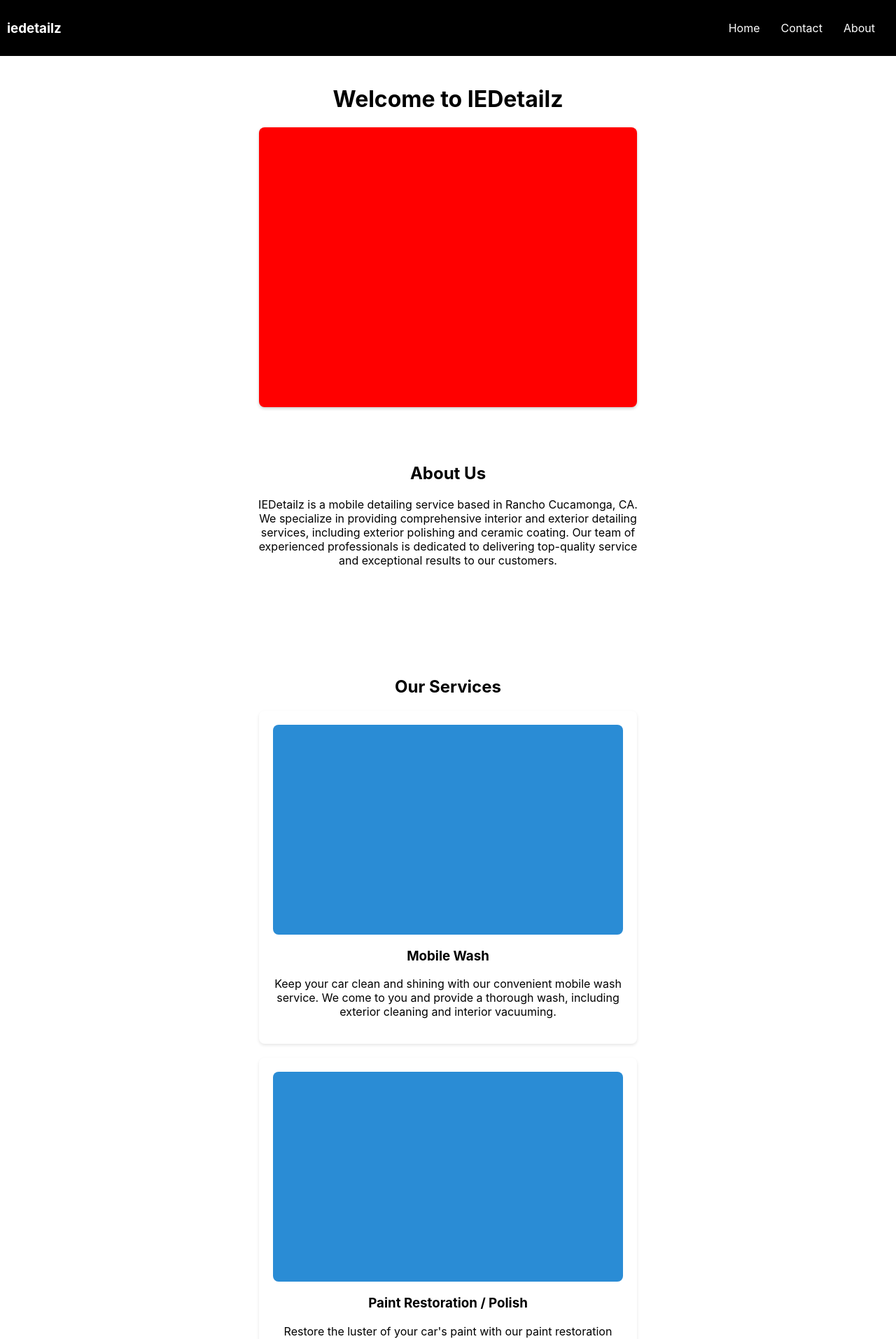
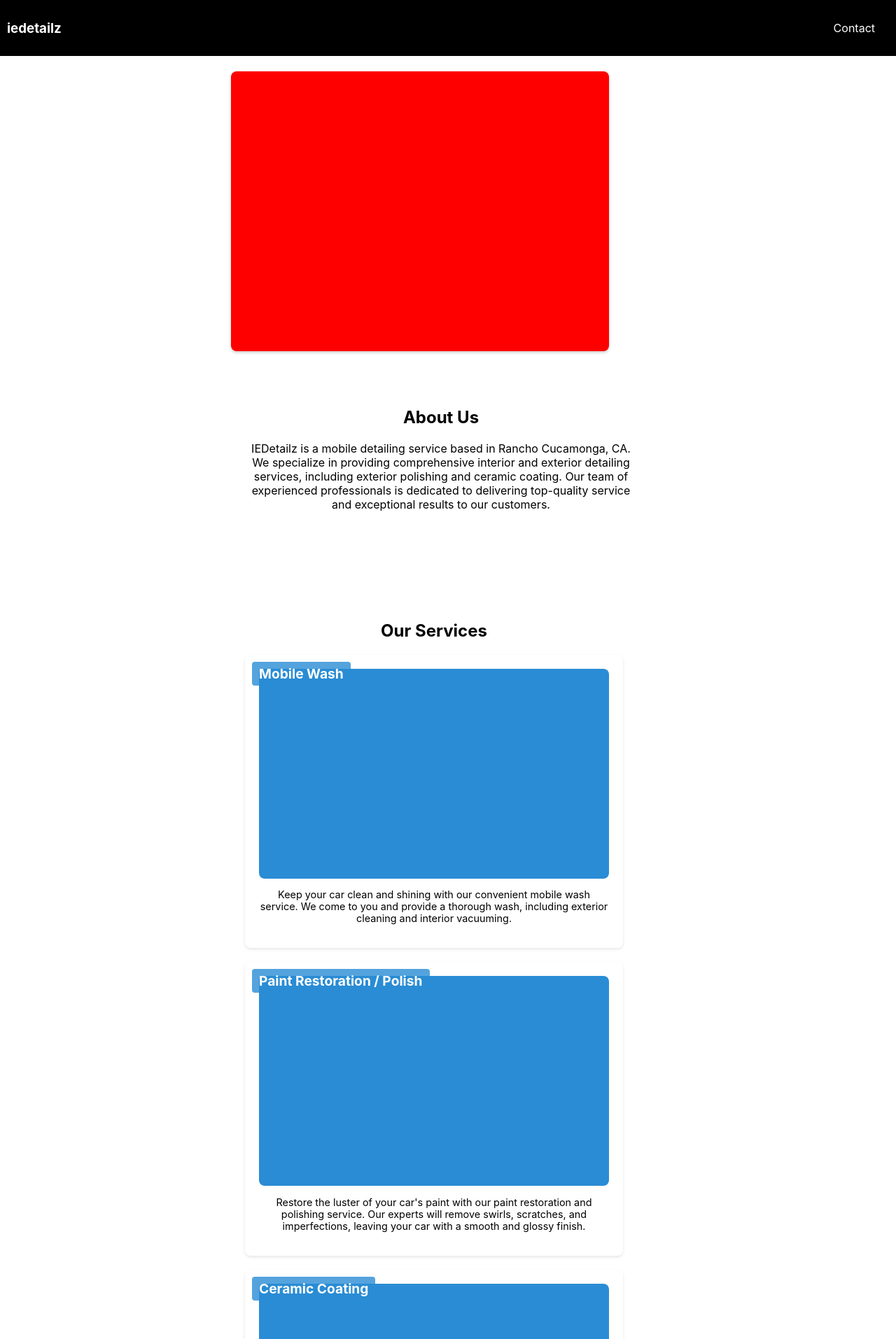
Before and after one commit to Bryvn1xx/iedetailz, a React (Create React App) app: page / in a window 1280 px wide. Shown: the top 1914 px of the page at 70% size. Built offline with nearby package versions, Linux system fonts and the light colour scheme.

Commit message:
some changes

```diff
--- a/src/App.css
+++ b/src/App.css
@@ -6,14 +6,20 @@
   background-color: black;
   color: #fff;
   padding: 10px;
-  display: flex; /* Add flex display */
-  justify-content: space-between; /* Add justify-content property */
-  align-items: center; /* Add align-items property */
+  display: flex;
+  justify-content: space-between;
+  align-items: center;
+  position: fixed;
+  top: 0;
+  left: 0;
+  right: 0;
+  z-index: 999; /* Add a higher z-index value */
 }
 
+
 .nav-brand {
-  display: flex; /* Add flex display */
-  align-items: center; /* Add align-items property */
+  display: flex;
+  align-items: center;
 }
 
 .nav-list {
@@ -21,7 +27,7 @@
   margin: 0;
   padding: 0;
   display: flex;
-  justify-content: left;
+  justify-content: flex-end;
 }
 
 .nav-list li {
@@ -38,18 +44,17 @@
   background-color: #555;
   border-radius: 5px;
 }
-
-
 /* Home */
 .home-container {
   display: flex;
   flex-direction: column;
-  align-items: center;
+  align-items: flex-start;
   justify-content: center;
   text-align: center;
   margin: 0 auto;
   max-width: 600px;
   padding: 20px;
+  padding-left: 0;
 }
 
 .featured-image {
@@ -72,6 +77,10 @@
   flex-direction: column;
   align-items: center;
   gap: 20px;
+  width: 100%;
+  padding-left: 0;
+  margin-left: auto;
+  margin-right: auto;
 }
 
 .service-box {
@@ -89,6 +98,24 @@
 
 .service-box:hover {
   transform: translateY(-5px);
+}
+
+.service-label {
+  position: absolute;
+  top: 10px;
+  left: 10px;
+  font-size: 1.2rem;
+  margin: 0;
+  padding: 0;
+  text-align: left;
+  color: #fff;
+  background-color: rgba(42, 140, 213, 0.8);
+  border-radius: 4px;
+  padding: 5px 10px;
+}
+
+.service-description {
+  font-size: 0.9rem;
 }
 
 .service-image {
@@ -132,7 +159,6 @@
 .service-details p {
   margin-bottom: 20px;
 }
-
 
 /*  */
 
--- a/src/Home.js
+++ b/src/Home.js
@@ -20,19 +20,19 @@ const Home = () => {
         <h2>Our Services</h2>
         <div className="service-boxes">
           <div className="service-box mobile-wash">
+            <h4 className="service-label">Mobile Wash</h4>
             <div className="service-image blue-box"></div>
-            <h3>Mobile Wash</h3>
-            <p>Keep your car clean and shining with our convenient mobile wash service. We come to you and provide a thorough wash, including exterior cleaning and interior vacuuming.</p>
+            <p className="service-description">Keep your car clean and shining with our convenient mobile wash service. We come to you and provide a thorough wash, including exterior cleaning and interior vacuuming.</p>
           </div>
           <div className="service-box paint-restoration">
+            <h4 className="service-label">Paint Restoration / Polish</h4>
             <div className="service-image blue-box"></div>
-            <h3>Paint Restoration / Polish</h3>
-            <p>Restore the luster of your car's paint with our paint restoration and polishing service. Our experts will remove swirls, scratches, and imperfections, leaving your car with a smooth and glossy finish.</p>
+            <p className="service-description">Restore the luster of your car's paint with our paint restoration and polishing service. Our experts will remove swirls, scratches, and imperfections, leaving your car with a smooth and glossy finish.</p>
           </div>
           <div className="service-box ceramic-coating">
+            <h4 className="service-label">Ceramic Coating</h4>
             <div className="service-image blue-box"></div>
-            <h3>Ceramic Coating</h3>
-            <p>Give your car long-lasting protection and a brilliant shine with our ceramic coating service. Our advanced ceramic coatings create a strong barrier against UV rays, dirt, and contaminants.</p>
+            <p className="service-description">Give your car long-lasting protection and a brilliant shine with our ceramic coating service. Our advanced ceramic coatings create a strong barrier against UV rays, dirt, and contaminants.</p>
           </div>
         </div>
       </section>
--- a/src/Nav.js
+++ b/src/Nav.js
@@ -10,9 +10,9 @@ const Nav = () => {
       </div>
       <div>
         <ul className="nav-list">
-          <li><a href="/">Home</a></li>
+          {/* <li><a href="/">Home</a></li> */}
           <li><a href="/contact">Contact</a></li>
-          <li><a href="/about">About</a></li>
+          {/* <li><a href="/about">About</a></li> */}
         </ul>
       </div>
     </nav>
```
